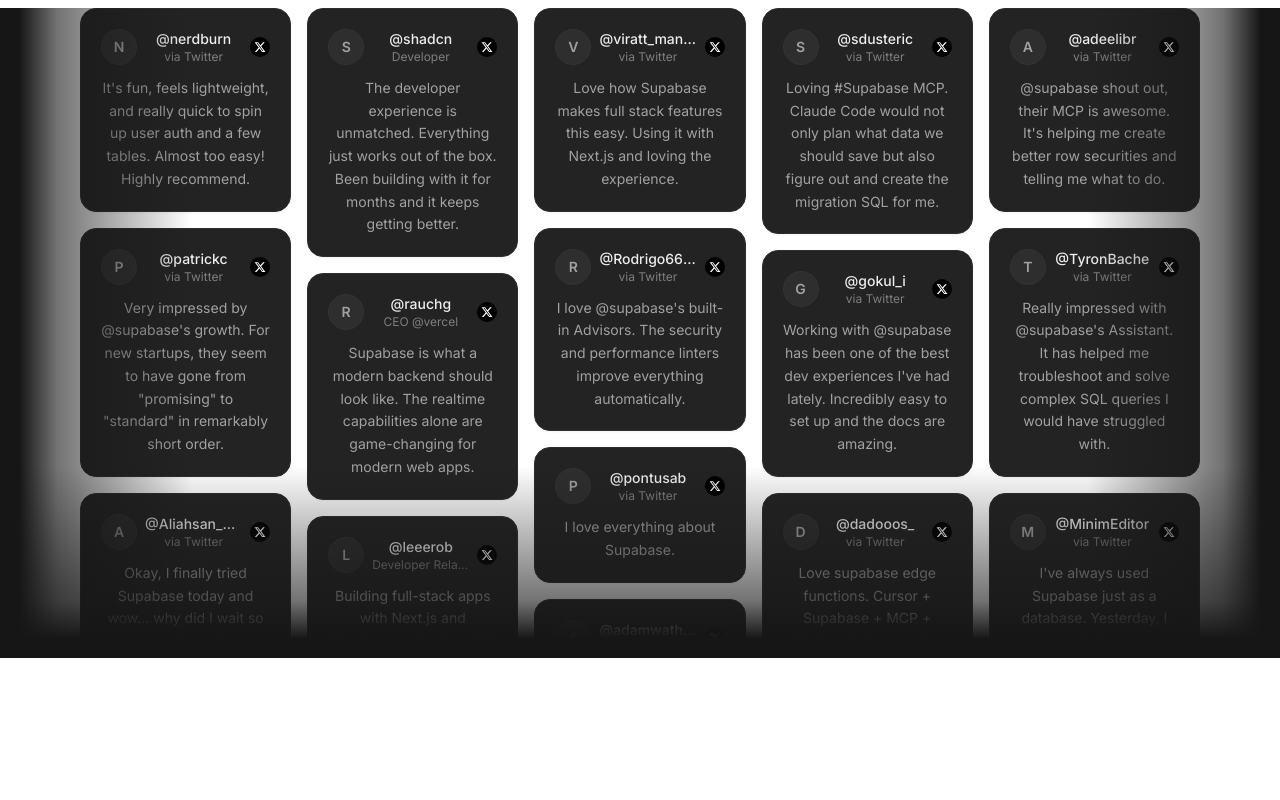
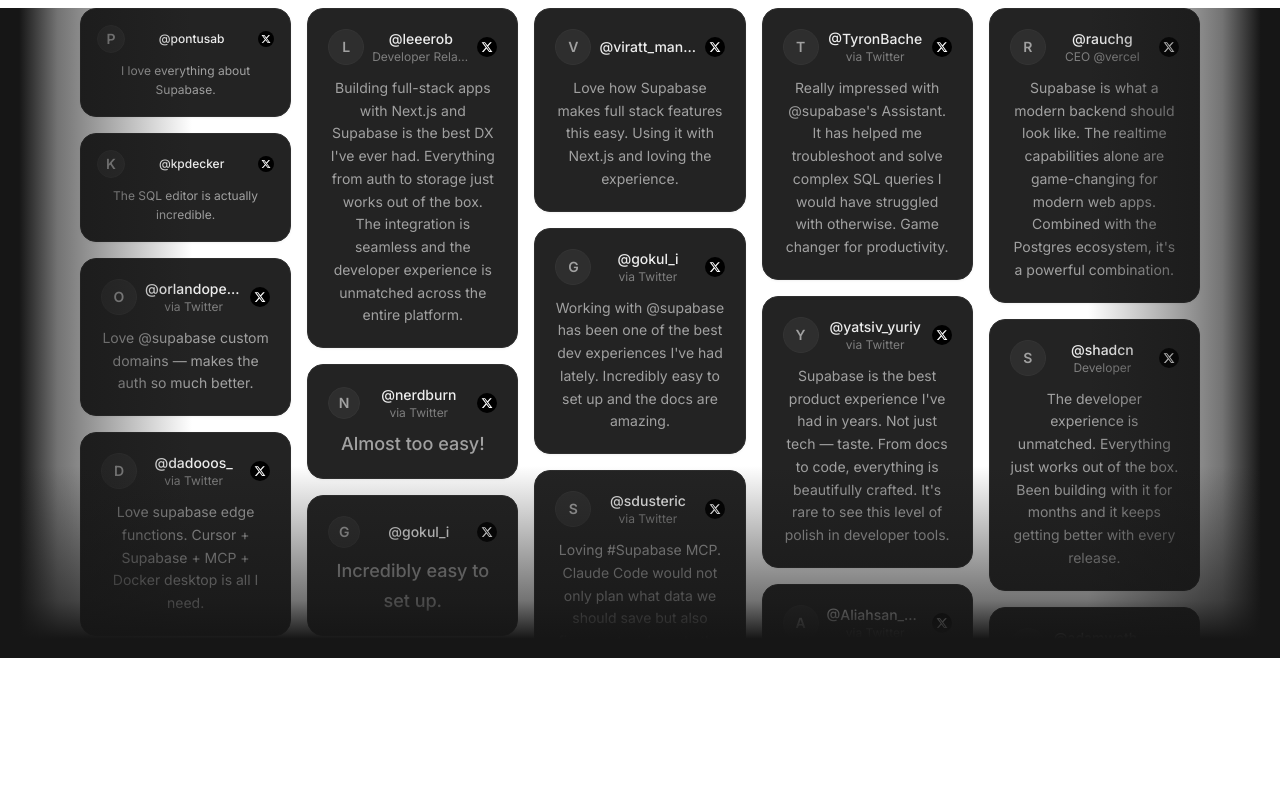
Before and after one commit to mmdj04/developer-platform, a Next.js app: page / in a window 1280 px wide. Shown: the part 3660-4460 px from the top of the page. Built offline with nearby package versions, Linux system fonts and the light colour scheme.

Commit message:
Cards com tamanhos variados: tiny, short, medium, long, featured, quote, wide

```diff
--- a/components/community-carousel.tsx
+++ b/components/community-carousel.tsx
@@ -1,163 +1,92 @@
-const tweets = [
-  {
-    handle: "@nerdburn",
-    text: "It's fun, feels lightweight, and really quick to spin up user auth and a few tables. Almost too easy! Highly recommend.",
-    href: "https://x.com/nerdburn/status/1356857261495214085",
-    meta: "via Twitter",
-  },
-  {
-    handle: "@patrickc",
-    text: "Very impressed by @supabase's growth. For new startups, they seem to have gone from \"promising\" to \"standard\" in remarkably short order.",
-    href: "https://x.com/patrickc/status/1979157875600617913",
-    meta: "via Twitter",
-  },
-  {
-    handle: "@Aliahsan_sfv",
-    text: "Okay, I finally tried Supabase today and wow... why did I wait so long? Went from 'how do I even start' to having a fully functional backend in like 30 mins.",
-    href: "https://x.com/Aliahsan_sfv/status/1967167095894098210",
-    meta: "via Twitter",
-  },
-  {
-    handle: "@yatsiv_yuriy",
-    text: "Supabase is the best product experience I've had in years. Not just tech — taste. From docs to code, everything is beautifully crafted.",
-    href: "https://x.com/yatsiv_yuriy/status/1979182362480071162",
-    meta: "via Twitter",
-  },
-  {
-    handle: "@adeelibr",
-    text: "@supabase shout out, their MCP is awesome. It's helping me create better row securities and telling me what to do.",
-    href: "https://x.com/adeelibr/status/1981356783818985774",
-    meta: "via Twitter",
-  },
-  {
-    handle: "@TyronBache",
-    text: "Really impressed with @supabase's Assistant. It has helped me troubleshoot and solve complex SQL queries I would have struggled with.",
-    href: "https://x.com/TyronBache/status/1924425289959928039",
-    meta: "via Twitter",
-  },
-  {
-    handle: "@MinimEditor",
-    text: "I've always used Supabase just as a database. Yesterday, I helped debug a founder's vibe-coding project and realized how powerful the whole platform is.",
-    href: "https://x.com/MinimEditor/status/1954422981708722372",
-    meta: "via Twitter",
-  },
-  {
-    handle: "@orlandopedro_",
-    text: "Love @supabase custom domains — makes the auth so much better.",
-    href: "https://x.com/orlandopedro_/status/1958618806143578336",
-    meta: "via Twitter",
-  },
-  {
-    handle: "@sdusteric",
-    text: "Loving #Supabase MCP. Claude Code would not only plan what data we should save but also figure out and create the migration SQL for me.",
-    href: "https://x.com/sdusteric/status/1957703488470921550",
-    meta: "via Twitter",
-  },
-  {
-    handle: "@gokul_i",
-    text: "Working with @supabase has been one of the best dev experiences I've had lately. Incredibly easy to set up and the docs are amazing.",
-    href: "https://x.com/gokul_i/status/1955321827973747039",
-    meta: "via Twitter",
-  },
-  {
-    handle: "@dadooos_",
-    text: "Love supabase edge functions. Cursor + Supabase + MCP + Docker desktop is all I need.",
-    href: "https://x.com/dadooos_/status/1974357973911462180",
-    meta: "via Twitter",
-  },
-  {
-    handle: "@xthemadgeniusx",
-    text: "Run supabase locally and just wow in silence! I am impressed! This is the kind of tooling I would want as a dev.",
-    href: "https://x.com/xthemadgeniusx/status/1958288048504787247",
-    meta: "via Twitter",
-  },
-  {
-    handle: "@viratt_mankali",
-    text: "Love how Supabase makes full stack features this easy. Using it with Next.js and loving the experience.",
-    href: "https://x.com/viratt_mankali/status/1975950241324773661",
-    meta: "via Twitter",
-  },
-  {
-    handle: "@Rodrigo66799141",
-    text: "I love @supabase's built-in Advisors. The security and performance linters improve everything automatically.",
-    href: "https://x.com/Rodrigo66799141/status/1958688118756053367",
-    meta: "via Twitter",
-  },
-  {
-    handle: "@pontusab",
-    text: "I love everything about Supabase.",
-    href: "https://x.com/pontusab/status/1953617984622793123",
-    meta: "via Twitter",
-  },
-  {
-    handle: "@adamwathan",
-    text: "Just migrated a project to Supabase and it's wild how much faster we're moving now. Auth, storage, and a Postgres database in one place. The developer experience is incredible.",
-    href: "https://x.com",
-    meta: "Founder @tailwindcss",
-  },
-  {
-    handle: "@shadcn",
-    text: "The developer experience is unmatched. Everything just works out of the box. Been building with it for months and it keeps getting better.",
-    href: "https://x.com",
-    meta: "Developer",
-  },
-  {
-    handle: "@rauchg",
-    text: "Supabase is what a modern backend should look like. The realtime capabilities alone are game-changing for modern web apps.",
-    href: "https://x.com",
-    meta: "CEO @vercel",
-  },
-  {
-    handle: "@leeerob",
-    text: "Building full-stack apps with Next.js and Supabase is the best DX I've ever had. Everything from auth to storage just works.",
-    href: "https://x.com",
-    meta: "Developer Relations @vercel",
-  },
-  {
-    handle: "@kpdecker",
-    text: "The SQL editor is actually incredible. First time I've actually enjoyed writing database queries in a GUI.",
-    href: "https://x.com",
-    meta: "via Twitter",
-  },
+interface Tweet {
+  type: "tiny" | "short" | "medium" | "long" | "featured" | "quote" | "wide";
+  handle: string;
+  text: string;
+  href: string;
+  meta?: string;
+}
+
+const tweets: Tweet[] = [
+  { type: "tiny", handle: "@pontusab", text: "I love everything about Supabase.", href: "https://x.com/pontusab/status/1953617984622793123" },
+  { type: "tiny", handle: "@kpdecker", text: "The SQL editor is actually incredible.", href: "https://x.com" },
+  { type: "short", handle: "@orlandopedro_", text: "Love @supabase custom domains — makes the auth so much better.", href: "https://x.com/orlandopedro_/status/1958618806143578336", meta: "via Twitter" },
+  { type: "short", handle: "@dadooos_", text: "Love supabase edge functions. Cursor + Supabase + MCP + Docker desktop is all I need.", href: "https://x.com/dadooos_/status/1974357973911462180", meta: "via Twitter" },
+  { type: "short", handle: "@xthemadgeniusx", text: "Run supabase locally and just wow in silence! I am impressed! This is the kind of tooling I would want as a dev.", href: "https://x.com/xthemadgeniusx/status/1958288048504787247" },
+  { type: "medium", handle: "@nerdburn", text: "It's fun, feels lightweight, and really quick to spin up user auth and a few tables. Almost too easy! Highly recommend.", href: "https://x.com/nerdburn/status/1356857261495214085", meta: "via Twitter" },
+  { type: "medium", handle: "@patrickc", text: "Very impressed by @supabase's growth. For new startups, they seem to have gone from \"promising\" to \"standard\" in remarkably short order.", href: "https://x.com/patrickc/status/1979157875600617913", meta: "via Twitter" },
+  { type: "medium", handle: "@adeelibr", text: "@supabase shout out, their MCP is awesome. It's helping me create better row securities and telling me what to do.", href: "https://x.com/adeelibr/status/1981356783818985774", meta: "via Twitter" },
+  { type: "medium", handle: "@sdusteric", text: "Loving #Supabase MCP. Claude Code would not only plan what data we should save but also figure out and create the migration SQL for me.", href: "https://x.com/sdusteric/status/1957703488470921550", meta: "via Twitter" },
+  { type: "medium", handle: "@gokul_i", text: "Working with @supabase has been one of the best dev experiences I've had lately. Incredibly easy to set up and the docs are amazing.", href: "https://x.com/gokul_i/status/1955321827973747039", meta: "via Twitter" },
+  { type: "medium", handle: "@viratt_mankali", text: "Love how Supabase makes full stack features this easy. Using it with Next.js and loving the experience.", href: "https://x.com/viratt_mankali/status/1975950241324773661" },
+  { type: "medium", handle: "@Rodrigo66799141", text: "I love @supabase's built-in Advisors. The security and performance linters improve everything automatically.", href: "https://x.com/Rodrigo66799141/status/1958688118756053367", meta: "via Twitter" },
+  { type: "long", handle: "@Aliahsan_sfv", text: "Okay, I finally tried Supabase today and wow... why did I wait so long? Went from 'how do I even start' to having a fully functional backend in like 30 mins. The DX is incredible and I'm never going back.", href: "https://x.com/Aliahsan_sfv/status/1967167095894098210", meta: "via Twitter" },
+  { type: "long", handle: "@yatsiv_yuriy", text: "Supabase is the best product experience I've had in years. Not just tech — taste. From docs to code, everything is beautifully crafted. It's rare to see this level of polish in developer tools.", href: "https://x.com/yatsiv_yuriy/status/1979182362480071162", meta: "via Twitter" },
+  { type: "long", handle: "@TyronBache", text: "Really impressed with @supabase's Assistant. It has helped me troubleshoot and solve complex SQL queries I would have struggled with otherwise. Game changer for productivity.", href: "https://x.com/TyronBache/status/1924425289959928039", meta: "via Twitter" },
+  { type: "long", handle: "@MinimEditor", text: "I've always used Supabase just as a database. Yesterday, I helped debug a founder's vibe-coding project and realized how powerful the whole platform is. Auth, storage, realtime — it's all there.", href: "https://x.com/MinimEditor/status/1954422981708722372", meta: "via Twitter" },
+  { type: "long", handle: "@adamwathan", text: "Just migrated a project to Supabase and it's wild how much faster we're moving now. Auth, storage, and a Postgres database in one place. The developer experience is incredible and the docs are top notch.", href: "https://x.com", meta: "Founder @tailwindcss" },
+  { type: "long", handle: "@shadcn", text: "The developer experience is unmatched. Everything just works out of the box. Been building with it for months and it keeps getting better with every release.", href: "https://x.com", meta: "Developer" },
+  { type: "featured", handle: "@rauchg", text: "Supabase is what a modern backend should look like. The realtime capabilities alone are game-changing for modern web apps. Combined with the Postgres ecosystem, it's a powerful combination.", href: "https://x.com", meta: "CEO @vercel" },
+  { type: "featured", handle: "@leeerob", text: "Building full-stack apps with Next.js and Supabase is the best DX I've ever had. Everything from auth to storage just works out of the box. The integration is seamless and the developer experience is unmatched across the entire platform.", href: "https://x.com", meta: "Developer Relations @vercel" },
+  { type: "quote", handle: "@nerdburn", text: "Almost too easy!", href: "https://x.com/nerdburn/status/1356857261495214085", meta: "via Twitter" },
+  { type: "quote", handle: "@gokul_i", text: "Incredibly easy to set up.", href: "https://x.com/gokul_i/status/1955321827973747039" },
+  { type: "wide", handle: "@patrickc", text: "They seem to have gone from \"promising\" to \"standard\" in remarkably short order. Supabase is quickly becoming the default choice for modern startups.", href: "https://x.com/patrickc/status/1979157875600617913" },
+  { type: "wide", handle: "@shadcn", text: "Everything just works out of the box. Been building with it for months and it keeps getting better. Highly recommended for anyone building modern web applications.", href: "https://x.com" },
 ];
 
-function TweetCard({ handle, text, href, meta }: { handle: string; text: string; href: string; meta?: string }) {
+function TweetCard({ tweet, wide = false }: { tweet: Tweet; wide?: boolean }) {
+  const { handle, text, href, meta, type } = tweet;
+
+  const paddingClasses = type === "tiny" ? "p-4" : type === "quote" ? "p-5" : "p-5";
+  const textClasses = type === "tiny" ? "text-xs mt-2" : type === "quote" ? "text-lg font-medium mt-2" : "text-sm mt-3";
+  const headerSize = type === "tiny" ? "h-7 w-7" : type === "quote" ? "h-8 w-8" : "h-9 w-9";
+  const badgeSize = type === "tiny" ? "h-4 w-4" : "h-5 w-5";
+  const iconSize = type === "tiny" ? "h-2.5 w-2.5" : "h-3 w-3";
+
   return (
     <a
       target="_blank"
-      className="block group break-inside-avoid-column mb-4"
+      className={`block group break-inside-avoid-column mb-4 ${wide ? "xl:column-span-2" : ""}`}
       href={href}
     >
-      <div className="bg-scale-3 border border-scale-5 group-hover:border-scale-8 transition-colors rounded-2xl p-5 drop-shadow-xs">
+      <div className={`bg-scale-3 border border-scale-5 group-hover:border-scale-8 transition-colors rounded-2xl drop-shadow-xs ${paddingClasses}`}>
         <div className="relative">
           <div className="flex items-center gap-2">
-            <div className="h-9 w-9 overflow-hidden rounded-full border border-scale-6 bg-scale-5 flex items-center justify-center text-scale-11 text-sm font-semibold flex-shrink-0">
+            <div className={`${headerSize} overflow-hidden rounded-full border border-scale-6 bg-scale-5 flex items-center justify-center text-scale-11 text-sm font-semibold flex-shrink-0`}>
               {handle.charAt(1).toUpperCase()}
             </div>
             <div className="flex-1 min-w-0">
-              <p className="text-scale-12 text-sm font-medium truncate">{handle}</p>
+              <p className={`text-scale-12 font-medium truncate ${type === "tiny" ? "text-xs" : "text-sm"}`}>{handle}</p>
               {meta && <p className="text-scale-10 text-xs truncate">{meta}</p>}
             </div>
-            <div className="flex h-5 w-5 items-center justify-center rounded-full bg-black flex-shrink-0">
-              <svg className="h-3 w-3" fill="white" viewBox="0 0 24 24" aria-hidden="true">
+            <div className={`${badgeSize} flex items-center justify-center rounded-full bg-black flex-shrink-0`}>
+              <svg className={iconSize} fill="white" viewBox="0 0 24 24" aria-hidden="true">
                 <path d="M18.244 2.25h3.308l-7.227 8.26 8.502 11.24H16.17l-5.214-6.817L4.99 21.75H1.68l7.73-8.835L1.254 2.25H8.08l4.713 6.231zm-1.161 17.52h1.833L7.084 4.126H5.117z" />
               </svg>
             </div>
           </div>
         </div>
-        <p className="text-scale-11 mt-3 text-sm leading-relaxed">{text}</p>
+        <p className={`text-scale-11 leading-relaxed ${textClasses}`}>{text}</p>
       </div>
     </a>
   );
 }
 
 export function CommunityCarousel() {
+  const all = (() => {
+    const items: Tweet[] = [];
+    for (let i = 0; i < 4; i++) {
+      const shuffled = [...tweets].sort(() => Math.sin(i * 999) * 0.5);
+      items.push(...shuffled);
+    }
+    return items;
+  })();
+
   return (
     <div className="relative w-screen mt-8" style={{ marginLeft: "calc(-50vw + 50%)", marginRight: "calc(-50vw + 50%)" }}>
       <div className="hidden md:block relative overflow-hidden" style={{ maxHeight: "650px" }}>
         <div className="columns-2 sm:columns-3 lg:columns-4 xl:columns-5 gap-4 space-y-4 px-6 lg:px-16 xl:px-20 pb-32">
-          {[...tweets, ...tweets, ...tweets, ...tweets].map((t, i) => (
-            <TweetCard key={`${t.handle}-${i}`} {...t} />
+          {all.map((t, i) => (
+            <TweetCard key={`${t.handle}-${i}`} tweet={t} wide={t.type === "wide"} />
           ))}
         </div>
         <div className="pointer-events-none absolute inset-y-0 left-0 w-48 bg-linear-to-r from-scale-1 from-10% via-scale-1/60 via-30% to-transparent" />
@@ -168,8 +97,8 @@ export function CommunityCarousel() {
       <div className="md:hidden relative px-6 lg:px-16 xl:px-20">
         <div className="flex gap-4 overflow-x-auto scrollbar-hide [-ms-overflow-style:none] [scrollbar-width:none] [&::-webkit-scrollbar]:hidden pb-4">
           {[...tweets, ...tweets].map((t, i) => (
-            <div key={`${t.handle}-${i}`} className="w-[300px] flex-shrink-0">
-              <TweetCard {...t} />
+            <div key={`${t.handle}-${i}`} className={`flex-shrink-0 ${t.type === "tiny" ? "w-[180px]" : t.type === "wide" ? "w-[350px]" : "w-[280px]"}`}>
+              <TweetCard tweet={t} />
             </div>
           ))}
         </div>
```
